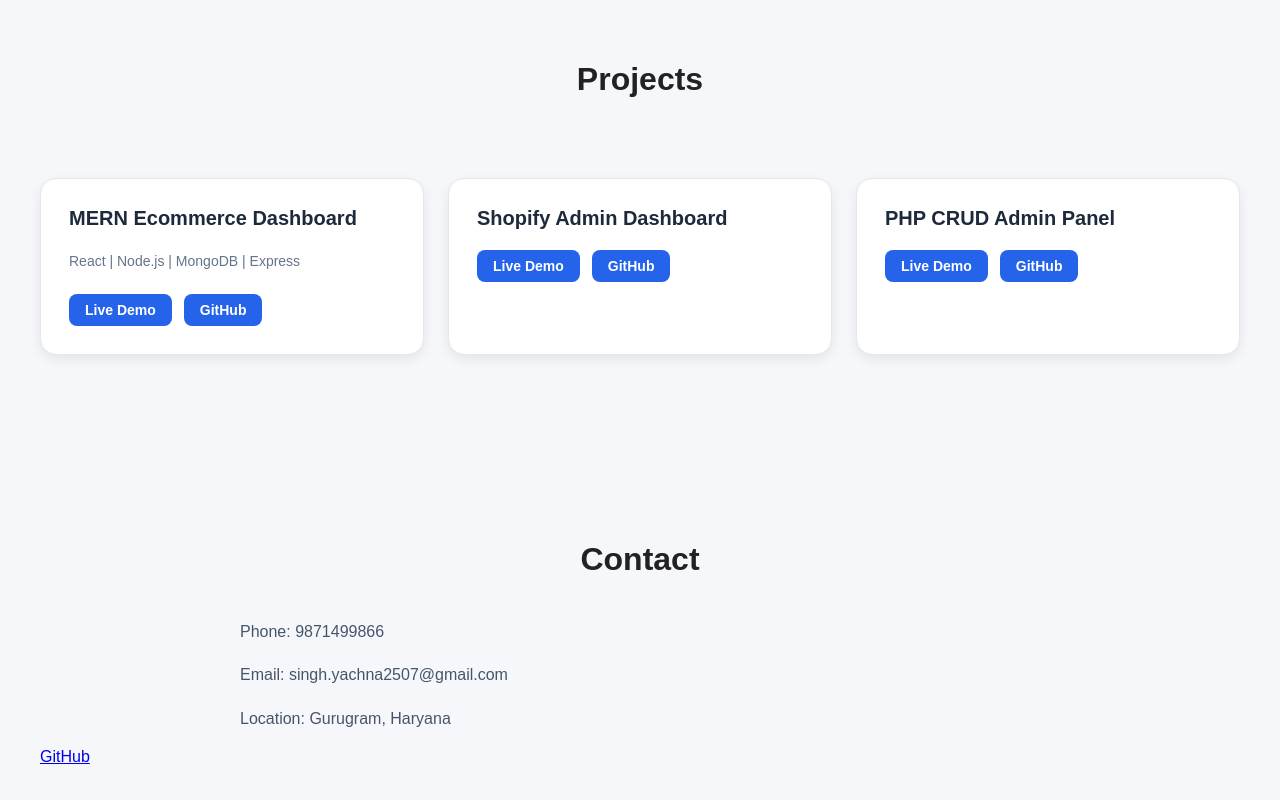
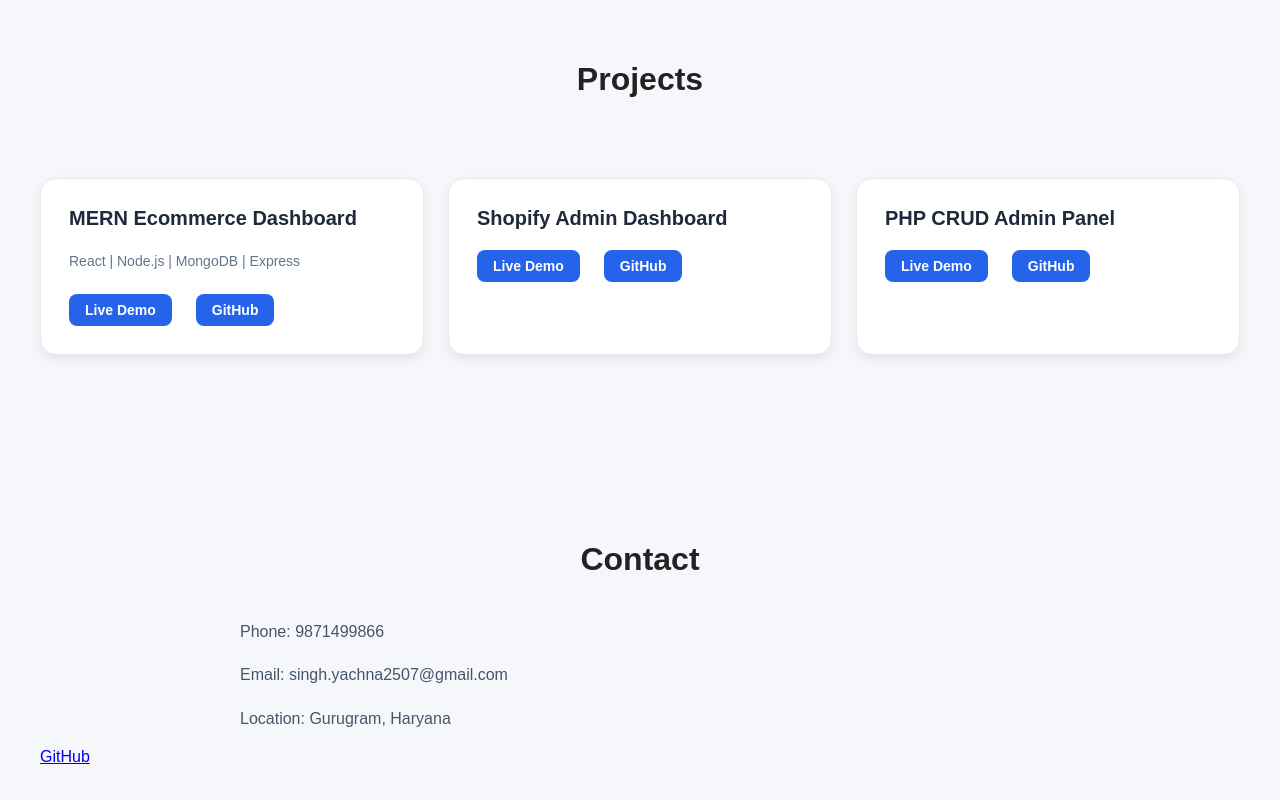
Before and after one commit to yachna2507/portfolio, a React (Create React App) app: page / in a window 1280 px wide. Shown: the part 1522-2322 px from the top of the page. Built offline with nearby package versions, Linux system fonts and the light colour scheme.

Commit message:
Update App.css

```diff
--- a/src/App.css
+++ b/src/App.css
@@ -135,7 +135,11 @@ grid-template-columns: repeat(auto-fit, minmax(300px,1fr));
   background: #1d4ed8;
   transform: translateY(-2px);
 }
-
+.project-links {
+  display: flex;
+  gap: 12px;
+  margin-top: 16px;
+}
 
 
 .btn {
```
